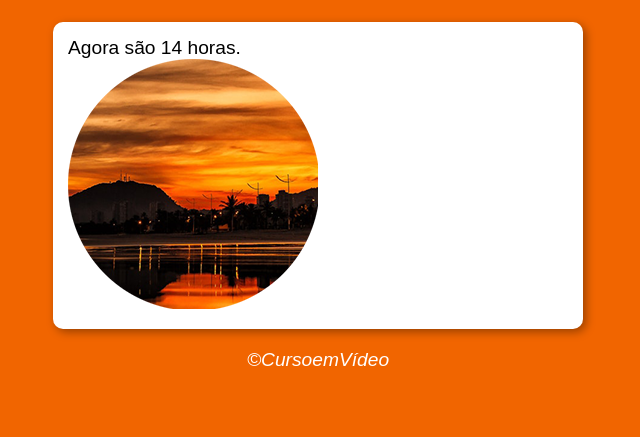
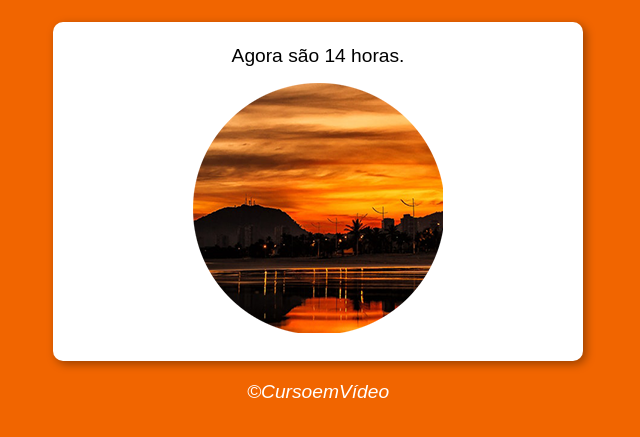
Before and after one commit to murilooliveira18/curso-js, a plain HTML site: page aula12ex/ex014/modelo.html in a window 1280 px wide. Shown: the part 73-510 px from the top of the page, without its empty margins (322-962 px from the left). Drawn offline with Linux system fonts and the light colour scheme.

Commit message:
atualização

```diff
--- a/aula12ex/ex014/modelo.html
+++ b/aula12ex/ex014/modelo.html
@@ -13,7 +13,7 @@
     </header>
     <section>
         <div id="msg">
-            Aqui vai aparecer a mensagem...
+
         </div>
         <div id="foto">
             <img id="imagem" src="imagens/fotomanha.png" alt="Foto do Dia">
--- a/aula12ex/ex014/style.css
+++ b/aula12ex/ex014/style.css
@@ -20,6 +20,11 @@ section{
     box-shadow: 3px 3px 10px rgba(0, 0, 0, 0.363);
 }
 
+div{
+    text-align: center;
+    padding: 8px;
+}
+
 footer{
     color: white;
     text-align: center;
```
